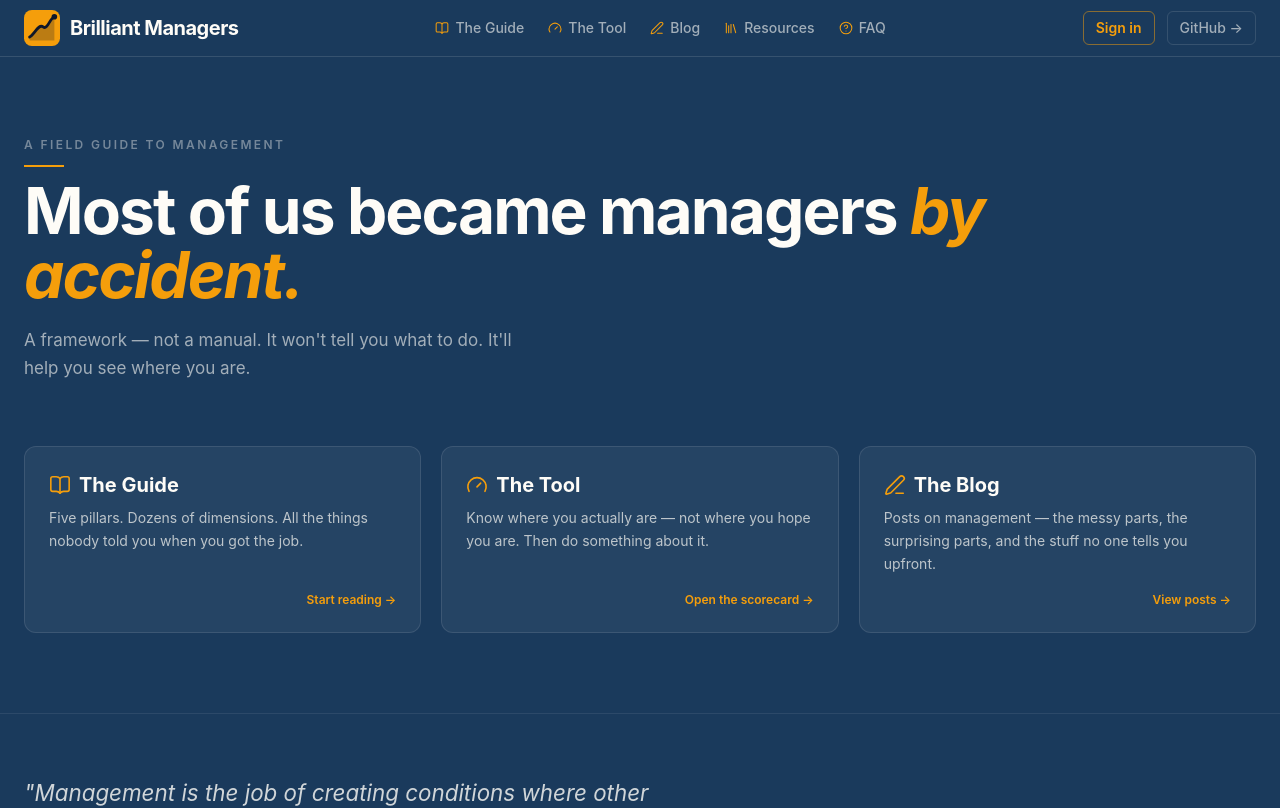
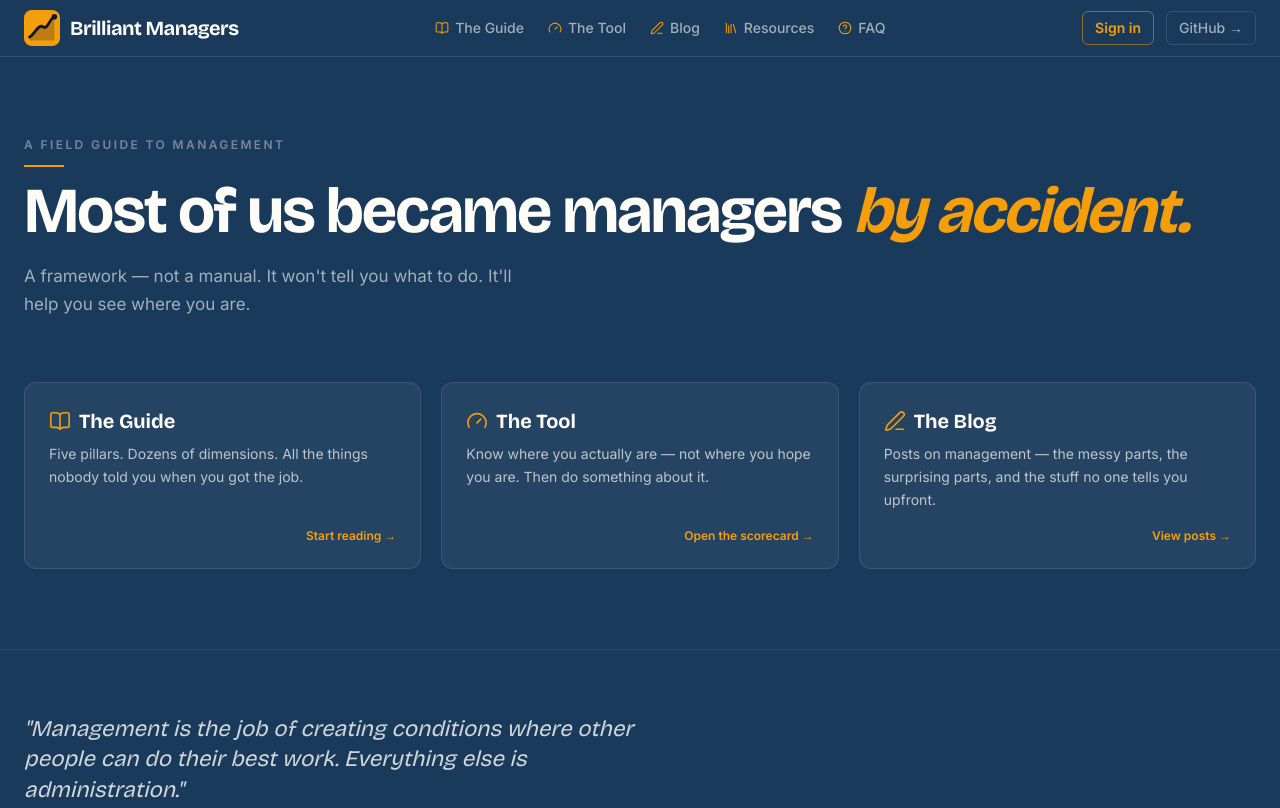
Before and after one commit to terrybrown/brilliantmanagers.info, a Next.js app: page / in a window 1280 px wide. Shown: the top 808 px of the page. Built offline with nearby package versions, Linux system fonts and the light colour scheme; no server answers.

Commit message:
fix: move font variable classes to <html> so --font-bricolage resolves at :root

```diff
--- a/app/layout.tsx
+++ b/app/layout.tsx
@@ -38,8 +38,8 @@ export default async function RootLayout({ children }: { children: React.ReactNo
   if (authError) console.error('[layout] auth error:', authError.message)
 
   return (
-    <html lang="en" suppressHydrationWarning>
-      <body className={`${bricolage.variable} ${inter.variable}`}>
+    <html lang="en" className={`${bricolage.variable} ${inter.variable}`} suppressHydrationWarning>
+      <body>
         <ThemeProvider attribute="class" defaultTheme="dark" enableSystem={false}>
           <div className="flex min-h-screen flex-col">
             <Nav isAuthenticated={!!user} />
```
